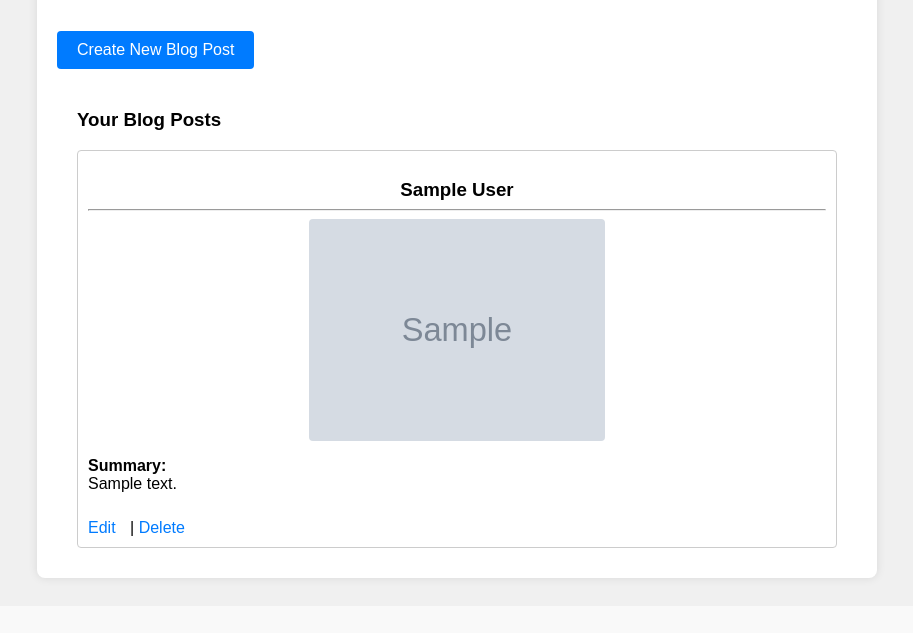
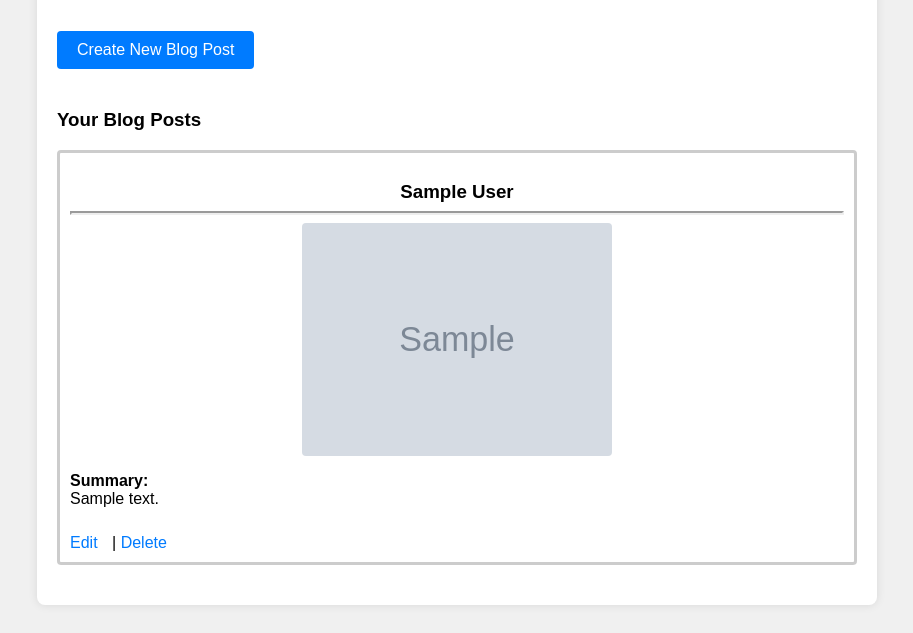
Before and after one commit to alokshandilya/django-login, a Django app: template users/templates/doctor_dashboard.html in a window 1280 px wide. Shown: the part 199-832 px from the top of the page, without its empty margins (183-1096 px from the left). Before the commit the page ends 782 px from the top, so only its background shows below. Run offline with Django 5.2, Linux system fonts and the light colour scheme; the template is opened without the code that fills it: values that come from a table or form of the project are taken from there, others are empty; tables that the repository leaves empty hold one stand-in row (values such as "Sample post"); grey boxes marked "Sample" are stand-in pictures.

Commit message:
width 100%

```diff
--- a/users/templates/doctor_dashboard.html
+++ b/users/templates/doctor_dashboard.html
@@ -64,18 +64,14 @@
     }
 
     .blog-list {
-      display: block;
-      margin-left: auto;
-      margin-right: auto;
       margin-top: 20px;
-      max-width: 95%;
     }
 
     .blog-item {
-      border: 1px solid #ccc;
+      border: 3px solid #ccc;
       border-radius: 4px;
       padding: 10px;
-      margin-bottom: 10px;
+      margin-bottom: 20px;
     }
 
     .blog-item h3 {
@@ -138,7 +134,7 @@
       {% for post in blog_posts %}
       <div class="blog-item">
         <h3>{{ post.title }}</h3>
-        <hr>
+        <hr style="border-width: 2px">
         <img src="{{ post.image.url }}" alt="Blog Image">
         <div class="summary">
           <p><strong>Summary:</strong><br> {{ post.summary }}</p>
```
